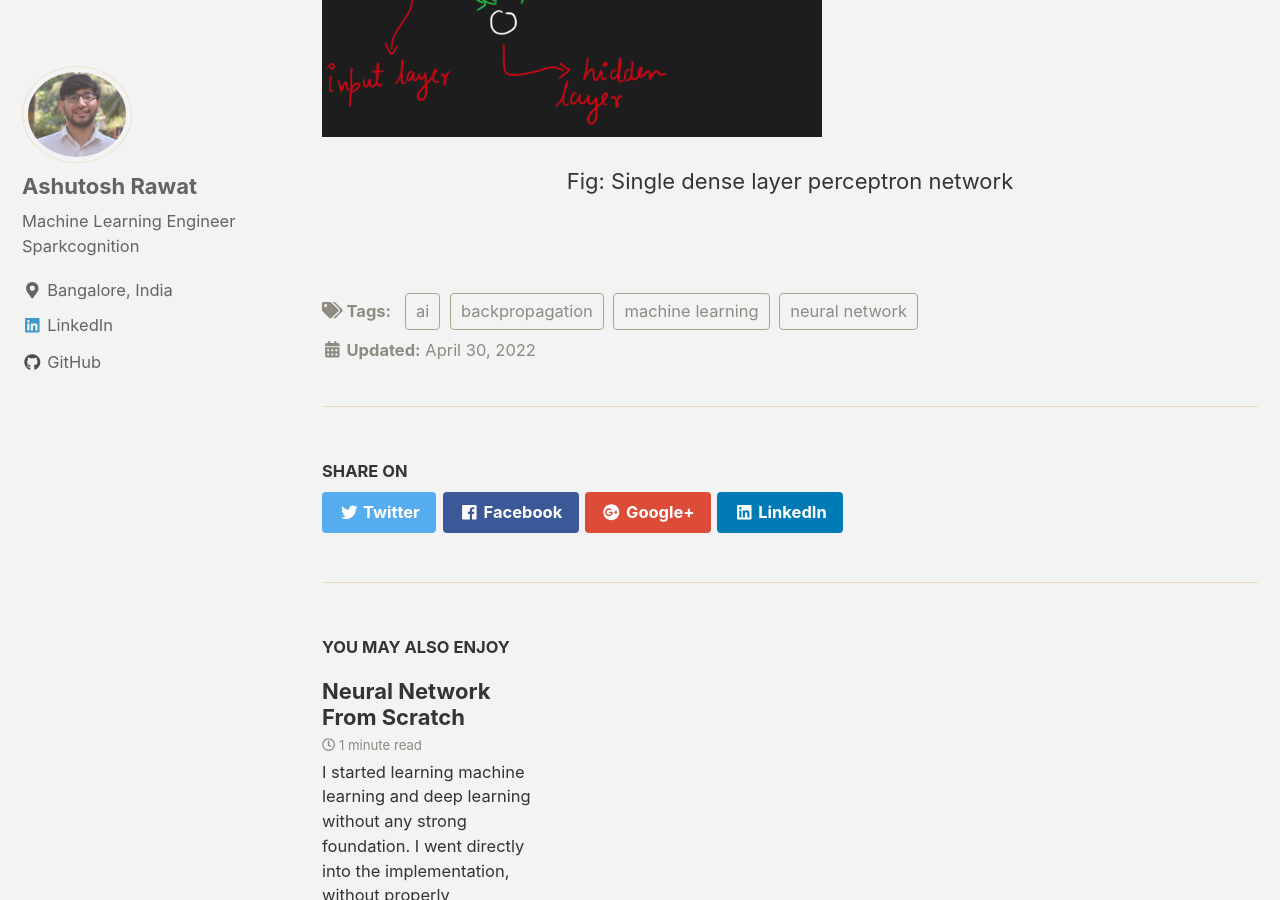
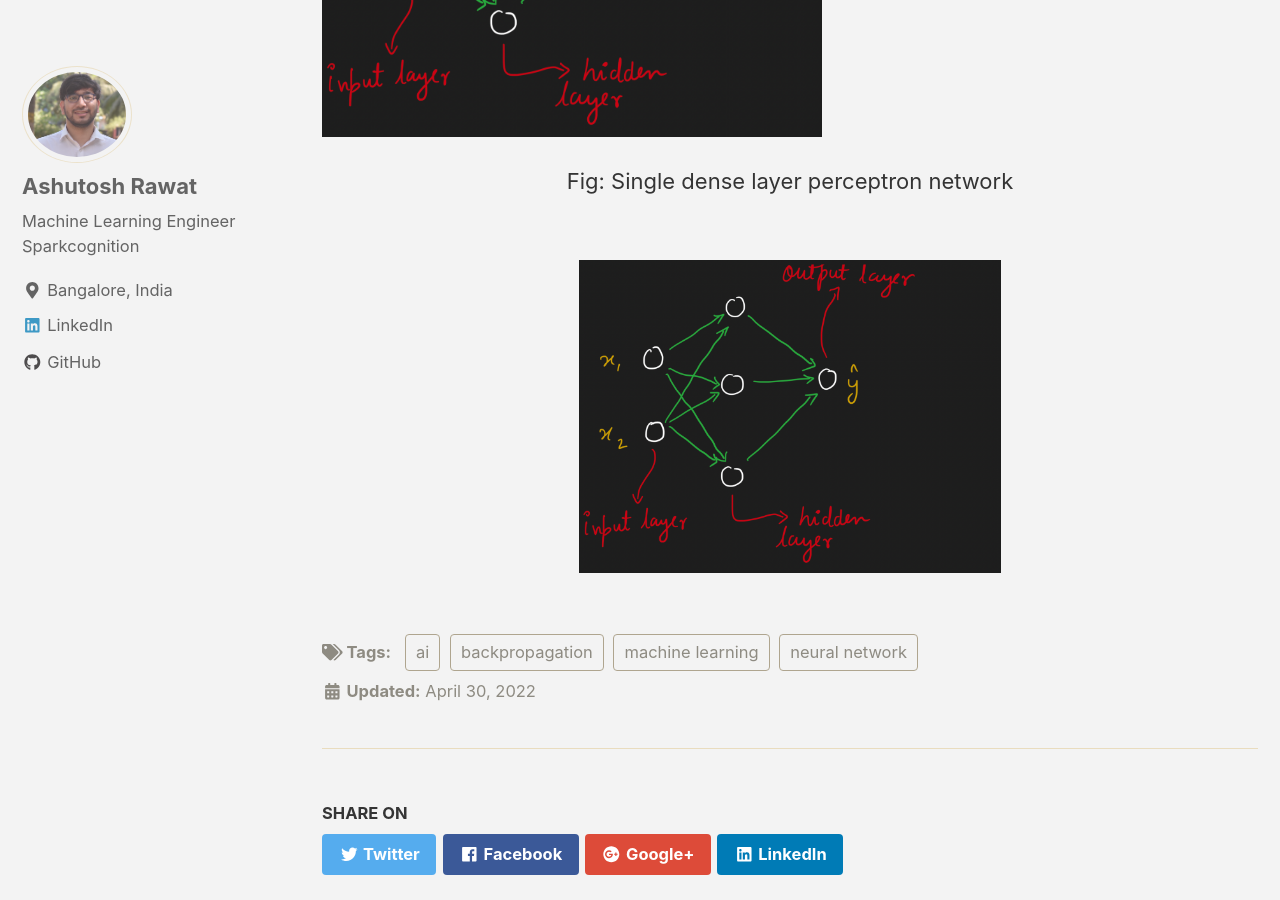
Before and after one commit to ashutoshrawat/ashutoshrawat.github.io, a Jekyll site: the page built from _posts/2022-04-30-nn-from-scratch.md, in a window 1280 px wide and 900 px high, scrolled down 1322 px. Built offline with Jekyll 4.4.1, drawn with Linux system fonts in a browser that asks for light colours; nearby versions of some CDN libraries.

Commit message:
Update 2022-04-30-nn-from-scratch.md

```diff
--- a/_posts/2022-04-30-nn-from-scratch.md
+++ b/_posts/2022-04-30-nn-from-scratch.md
@@ -16,3 +16,5 @@ The neurons are the building blocks of neural network. In reality they are just
 
 <img src ="https://raw.githubusercontent.com/ashutoshrawat/ashutoshrawat.github.io/master/assets/images/nn_from_scratch/simple_nn.png" width='500' height='500' align='center'/>
 <center>Fig: Single dense layer perceptron network</center> <br/>
+
+![image-right](/assets/images/nn_from_scratch/simple_nn.png){: .align-center width="45%"}
```
